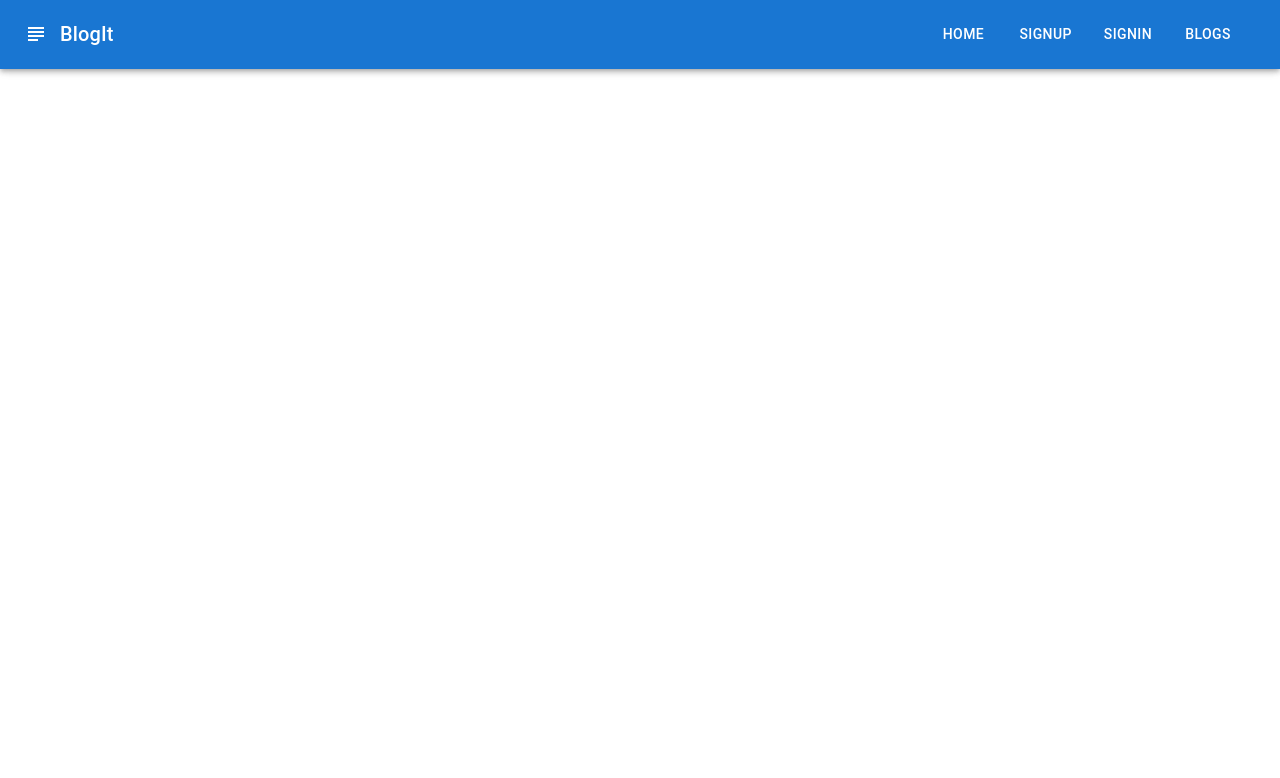
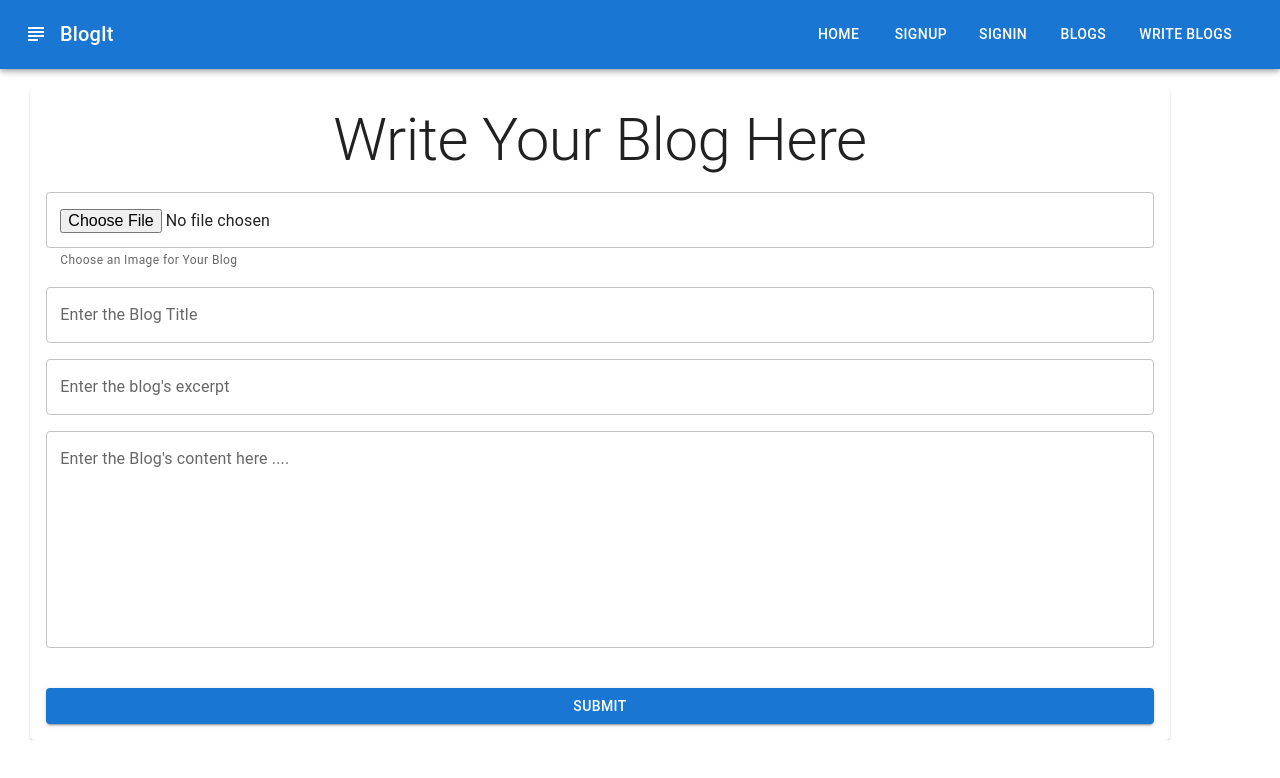
Before and after one commit to k-i-b-i-wott/BlogitFrontEnd, a React (Vite) app: page /writeblogs in a window 1280 px wide. Shown: the top 778 px of the page. Built offline with nearby package versions, Linux system fonts and the light colour scheme.

Commit message:
Added the write blog page

```diff
--- a/src/App.tsx
+++ b/src/App.tsx
@@ -5,6 +5,7 @@ import Home from "./pages/Home"
 import SignUp from "./pages/SignUp"
 import Login from "./pages/Login"
 import Blogs from "./pages/Blogs"
+import WriteBlog from "./pages/WriteBlog"
 
 
 const App = () => {
@@ -16,6 +17,7 @@ const App = () => {
     <Route path="/register" element={<SignUp />}/>
     <Route path="/login" element={<Login />}/>
     <Route path="/blogs" element={<Blogs />}/>
+    <Route path="/writeblogs" element={<WriteBlog />}/>
     </Routes>
     </Container>
 
--- a/src/components/NavBar.tsx
+++ b/src/components/NavBar.tsx
@@ -23,6 +23,7 @@ const NavBar = () => {
         {label:"Signup" , path:"/register"},
         {label:"SignIn" , path:"/login"},
         {label:"Blogs" , path:"/blogs"},
+        {label: "Write Blogs", path:"/writeblogs"}
     ]
 
   return (
--- a/src/pages/Home.tsx
+++ b/src/pages/Home.tsx
@@ -1,7 +1,7 @@
 import { Box, Button, Container, Stack, Typography } from '@mui/material'
 import {Link} from 'react-router-dom'
 import LandingPage from '../components/LandingPage'
-import './styles/landingpage.css'
+
 import MoreInfo from '../components/MoreInfo'
 import WhyBlogit from '../components/WhyBlogit'
 
--- a/src/pages/Login.tsx
+++ b/src/pages/Login.tsx
@@ -24,7 +24,7 @@ const {isPending,mutate}=useMutation({
     console.log(response.data)
   },
   onSuccess:()=>{
-    navigate('/')
+    navigate('/blogs')
   },
   onError:(error)=>{
     if(axios.isAxiosError(error)){
--- /dev/null
+++ b/src/pages/WriteBlog.tsx
@@ -0,0 +1,40 @@
+import { Box, Button, Container, Paper, TextField, Typography } from '@mui/material'
+import React from 'react'
+
+const WriteBlog = () => {
+  return (
+    <Container sx={{
+        width: "100%",
+        overflow:"hidden",
+        right:0,
+        left:0,
+        position:"absolute",
+        padding:0,
+        margin:0,
+        mt:10,
+        display:"flex",
+        flexDirection:"column",
+        justifyContent:"center",
+        alignItems:"center"
+
+    }}>
+
+      <Paper sx={{textAlign:"center", padding:2, maxWidth:"xl"}} >
+            <Typography variant='h2' textAlign={"center"}>
+                    Write Your Blog Here
+                </Typography>
+
+        <Box component="form" sx={{mt:2}}>
+
+            <TextField type="file" fullWidth variant='outlined' helperText="Choose an Image for Your Blog" sx={{mb:2}} />
+            <TextField  label="Enter the Blog Title" fullWidth variant="outlined" type='text' sx={{mb:2}}/>
+            <TextField  label="Enter the blog's  excerpt" fullWidth variant='outlined' type='text' multiline maxRows={4} sx={{mb:2}}/>
+            <TextField  label= "Enter the Blog's content here ...." fullWidth variant='outlined' type='text' minRows={8} multiline sx={{mb:3}}/>
+            <Button variant='contained' sx={{mt:2}} type='submit' fullWidth >Submit</Button>
+        </Box>
+      </Paper>
+    </Container>
+  )
+}
+
+export default WriteBlog
--- a/src/pages/styles/landingpage.css
+++ /dev/null
@@ -1,3 +0,0 @@
-.home{
-    margin-top: 2rem;
-}
```
